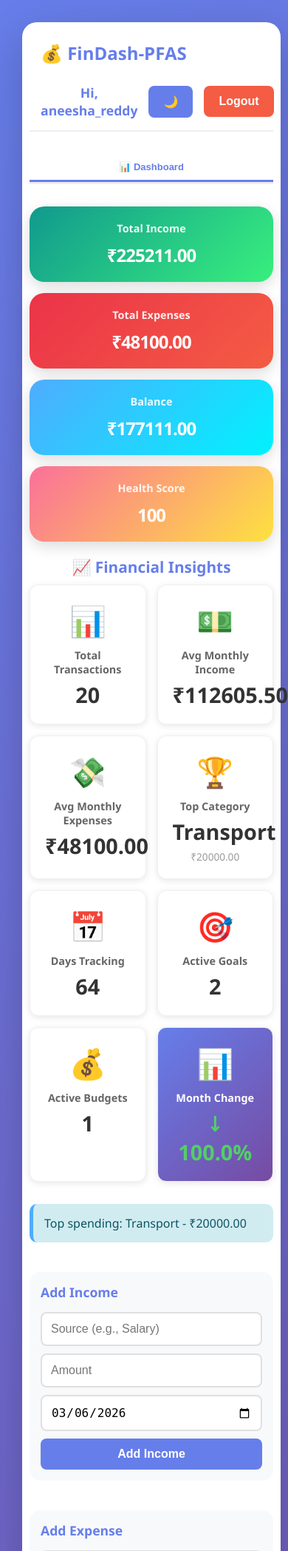
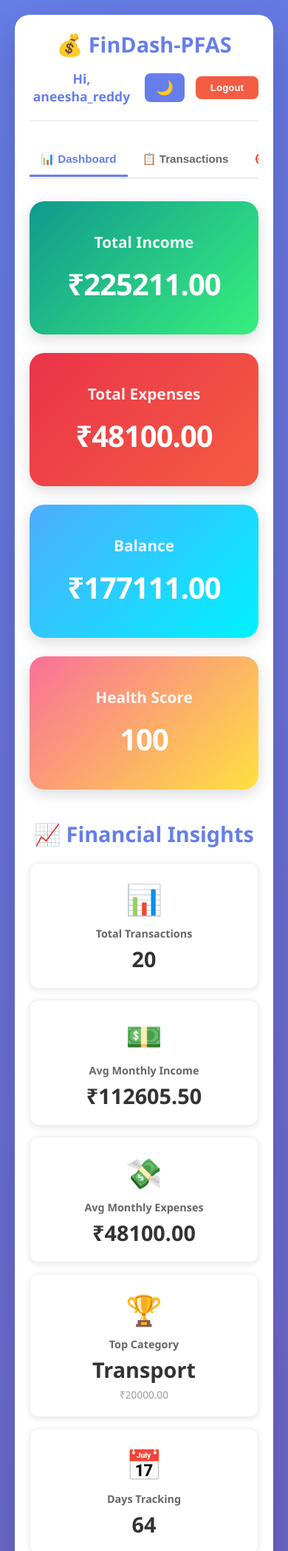
Before and after one commit to P-Aneesha/FinDash-PFAS, a Flask app: page / in a window 390 px wide. Shown: the top 2096 px of the page at 74% size. Run offline with Flask 3, Linux system fonts and the light colour scheme; a user stored in the database is signed in; data comes from the database, SQL or seed files in the repository; data that the repository does not hold is empty; some libraries are stand-ins or nearby versions.

Commit message:
Update style.css

```diff
--- a/static/css/style.css
+++ b/static/css/style.css
@@ -964,155 +964,3 @@
         width: 100%;
     }
 }
-/* ==========================================
-   MOBILE RESPONSIVE STYLES
-   ========================================== */
-
-@media screen and (max-width: 768px) {
-
-    .container {
-        padding: 10px !important;
-        margin: 10px !important;
-        width: 100% !important;
-        max-width: 100% !important;
-    }
-
-    .summary-cards {
-        grid-template-columns: 1fr !important;
-        gap: 15px !important;
-        margin-bottom: 20px !important;
-    }
-
-    .card {
-        padding: 20px !important;
-        min-height: auto !important;
-    }
-
-    .card h3 {
-        font-size: 1em !important;
-        margin-bottom: 10px !important;
-    }
-
-    .card p {
-        font-size: 1.8em !important;
-    }
-
-    .statistics-grid {
-        grid-template-columns: 1fr !important;
-        gap: 15px !important;
-    }
-
-    .stat-card {
-        padding: 15px !important;
-    }
-
-    .form-box {
-        width: 100% !important;
-        margin: 10px 0 !important;
-        padding: 15px !important;
-    }
-
-    .forms-container {
-        display: flex !important;
-        flex-direction: column !important;
-        gap: 15px !important;
-    }
-
-    .form-group {
-        margin-bottom: 12px !important;
-    }
-
-    input, select, textarea {
-        font-size: 16px !important;
-        padding: 12px !important;
-    }
-
-    button {
-        padding: 12px 20px !important;
-        font-size: 16px !important;
-        width: 100% !important;
-    }
-
-    .table-container {
-        overflow-x: auto !important;
-        -webkit-overflow-scrolling: touch !important;
-    }
-
-    table {
-        font-size: 14px !important;
-        min-width: 600px !important;
-    }
-
-    th, td {
-        padding: 8px !important;
-    }
-
-    .chart-container {
-        height: 300px !important;
-        margin: 15px 0 !important;
-    }
-
-    .nav-tabs {
-        overflow-x: auto !important;
-        -webkit-overflow-scrolling: touch !important;
-        display: flex !important;
-        flex-wrap: nowrap !important;
-    }
-
-    .nav-tab {
-        flex-shrink: 0 !important;
-        padding: 12px 20px !important;
-        font-size: 14px !important;
-    }
-
-    .budget-card, .goal-card {
-        margin: 10px 0 !important;
-        padding: 15px !important;
-    }
-
-    .recommendation {
-        padding: 12px !important;
-        font-size: 14px !important;
-        margin: 10px 0 !important;
-    }
-
-    header {
-        padding: 15px !important;
-        flex-direction: column !important;
-        align-items: flex-start !important;
-    }
-
-    header h1 {
-        font-size: 1.5em !important;
-        margin-bottom: 10px !important;
-    }
-
-    h2 {
-        font-size: 1.3em !important;
-        margin: 15px 0 10px 0 !important;
-    }
-
-    h3 {
-        font-size: 1.1em !important;
-    }
-}
-
-@media screen and (max-width: 480px) {
-
-    .card h3 {
-        font-size: 0.9em !important;
-    }
-
-    .card p {
-        font-size: 1.5em !important;
-    }
-
-    table {
-        font-size: 12px !important;
-    }
-
-    .nav-tab {
-        padding: 10px 15px !important;
-        font-size: 13px !important;
-    }
-}
```
